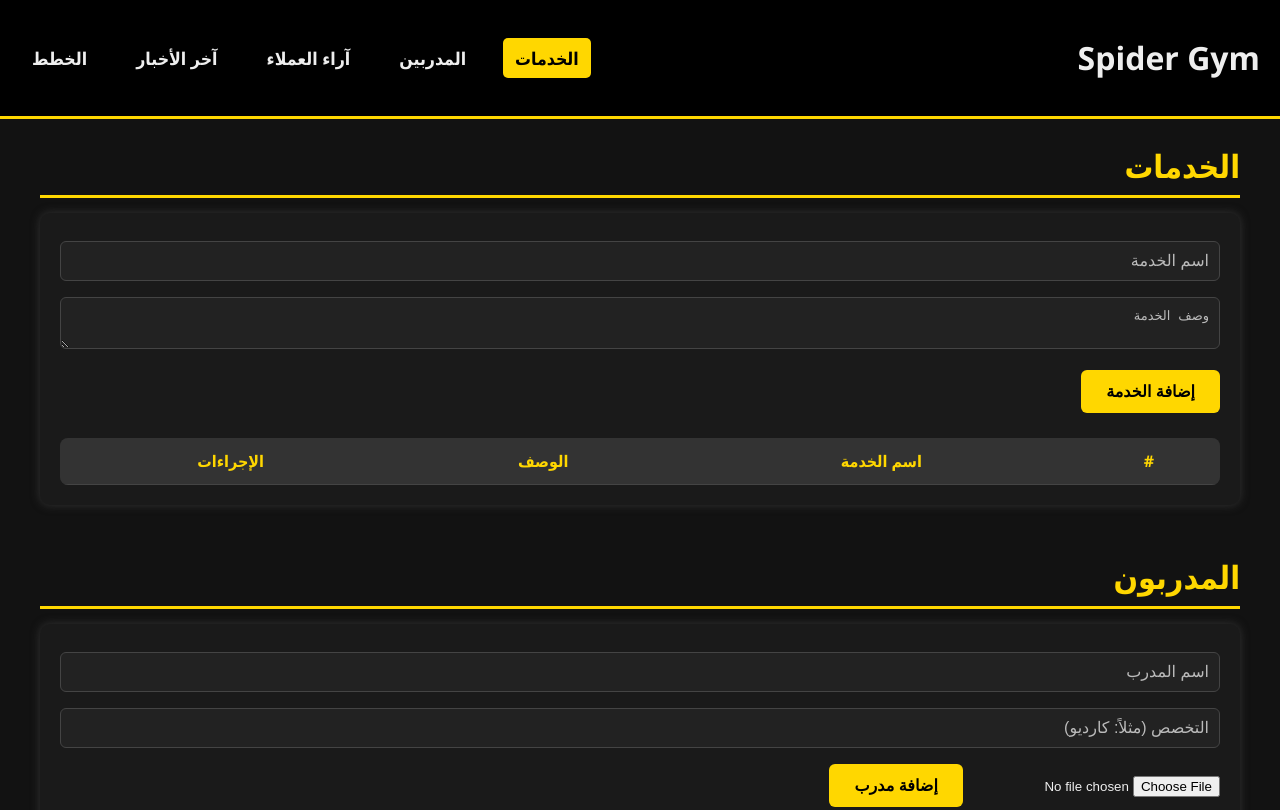
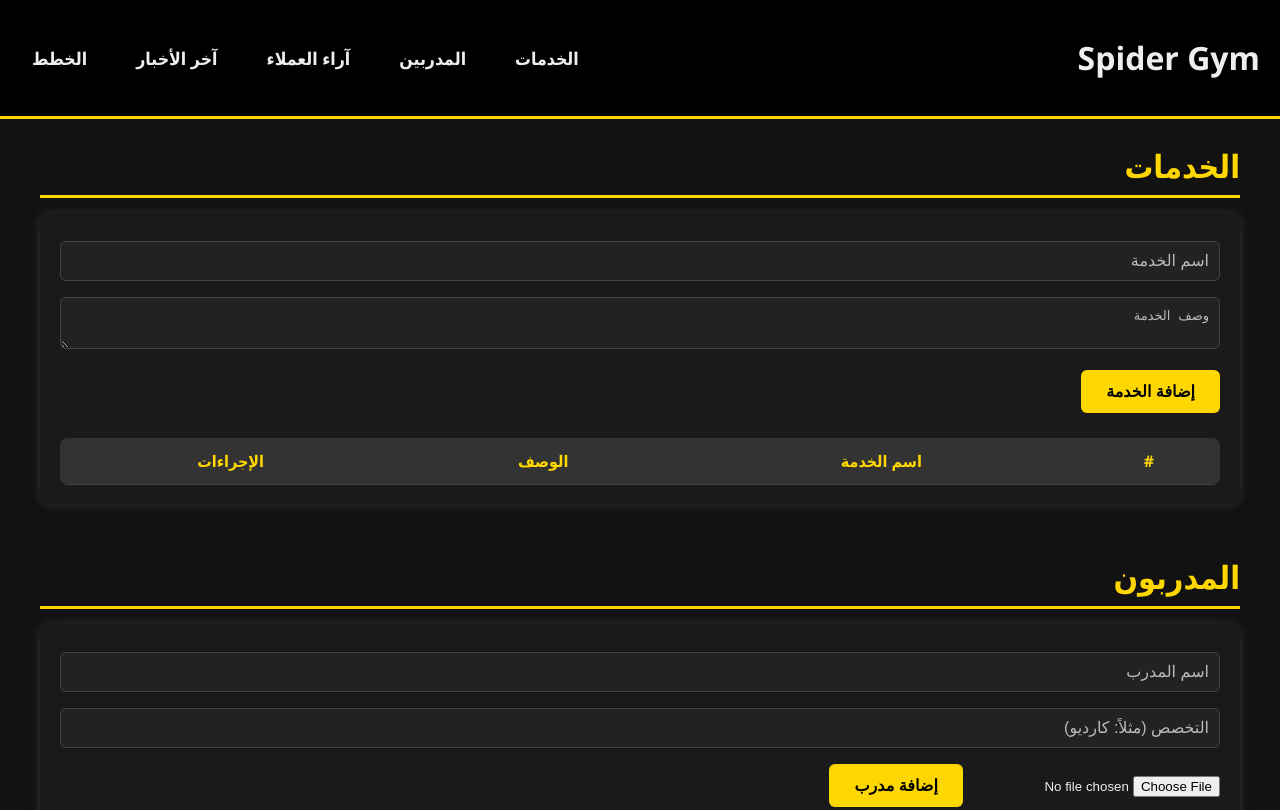
Before and after one commit to website-eg/spider, a plain HTML site: page public/assets/pages/dashboard.html in a window 1280 px wide. Shown: the top 810 px of the page. Drawn offline with Linux system fonts and the light colour scheme; no server answers.

Commit message:
The Website V1

```diff
--- a/public/assets/pages/dashboard.html
+++ b/public/assets/pages/dashboard.html
@@ -12,7 +12,7 @@
         <h1>Spider Gym</h1>
         <div class="hamburger" onclick="toggleNav()">☰</div>
         <nav id="main-nav">
-          <a href="#services" class="active">الخدمات</a>
+          <a href="#services">الخدمات</a>
           <a href="#trainers">المدربين</a>
           <a href="#testimonials">آراء العملاء</a>
           <a href="#lastnews">آخر الأخبار</a>
```
